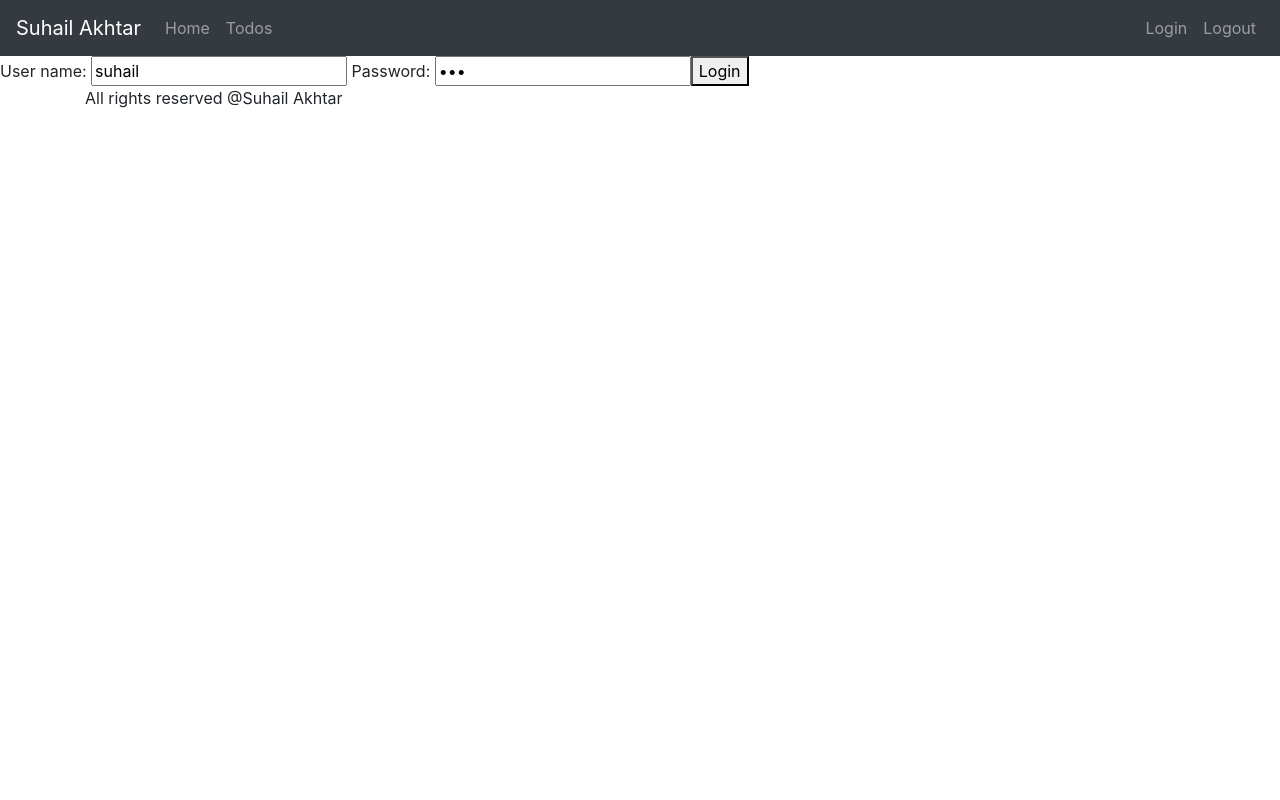
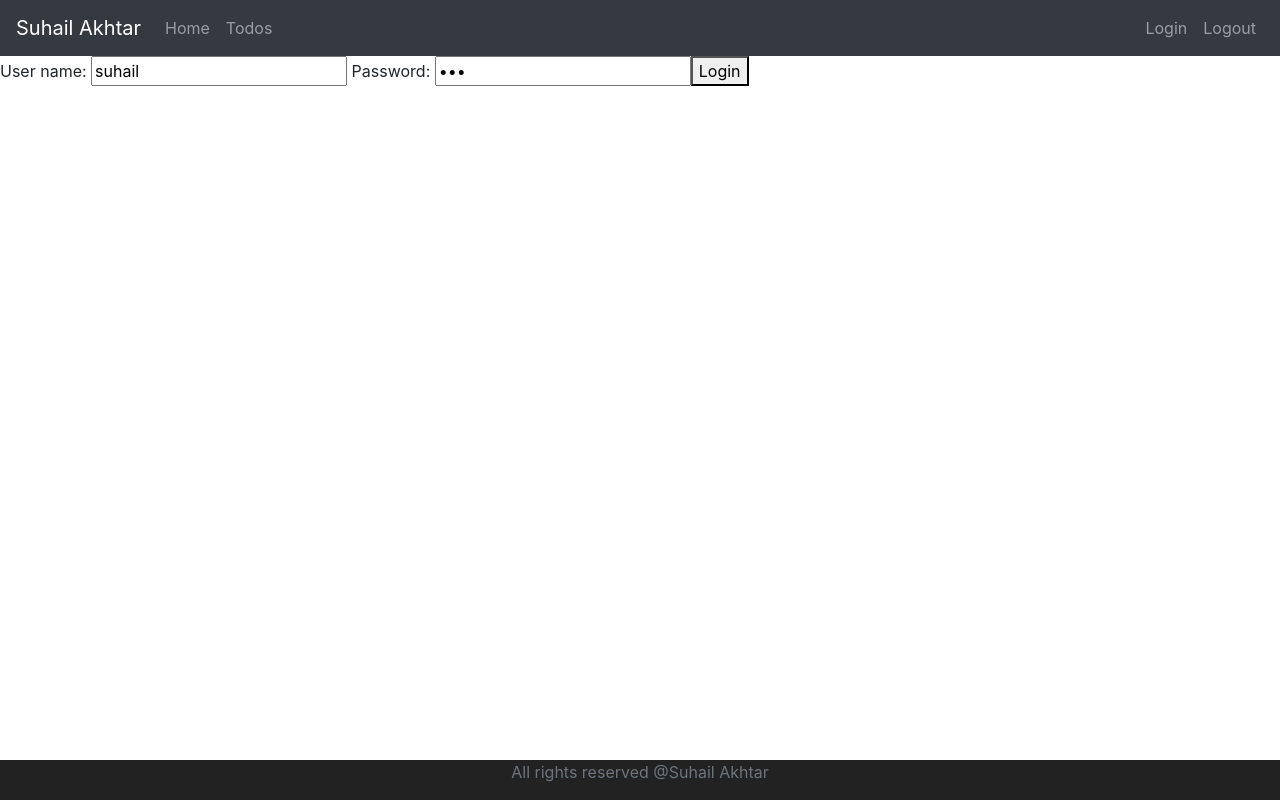
Before and after one commit to suhailakhtar039/springboot-angular, an Angular app in the folder frontend/todo/: page / in a window 1280 px wide. Built offline with nearby package versions, Linux system fonts and the light colour scheme.

Commit message:
footer created

```diff
--- a/frontend/todo/src/app/footer/footer.component.css
+++ b/frontend/todo/src/app/footer/footer.component.css
@@ -0,0 +1,8 @@
+.footer {
+  position: absolute;
+  bottom: 0;
+  width: 100%;
+  height: 40px;
+  background-color: #222222;
+  text-align: center;
+}
--- a/frontend/todo/src/app/footer/footer.component.html
+++ b/frontend/todo/src/app/footer/footer.component.html
@@ -1,3 +1,5 @@
-<footer>
-  <div class="container">All rights reserved &#64;Suhail Akhtar</div>
+<footer class="footer">
+  <div class="container">
+    <span class="text-muted"> All rights reserved &#64;Suhail Akhtar </span>
+  </div>
 </footer>
```
